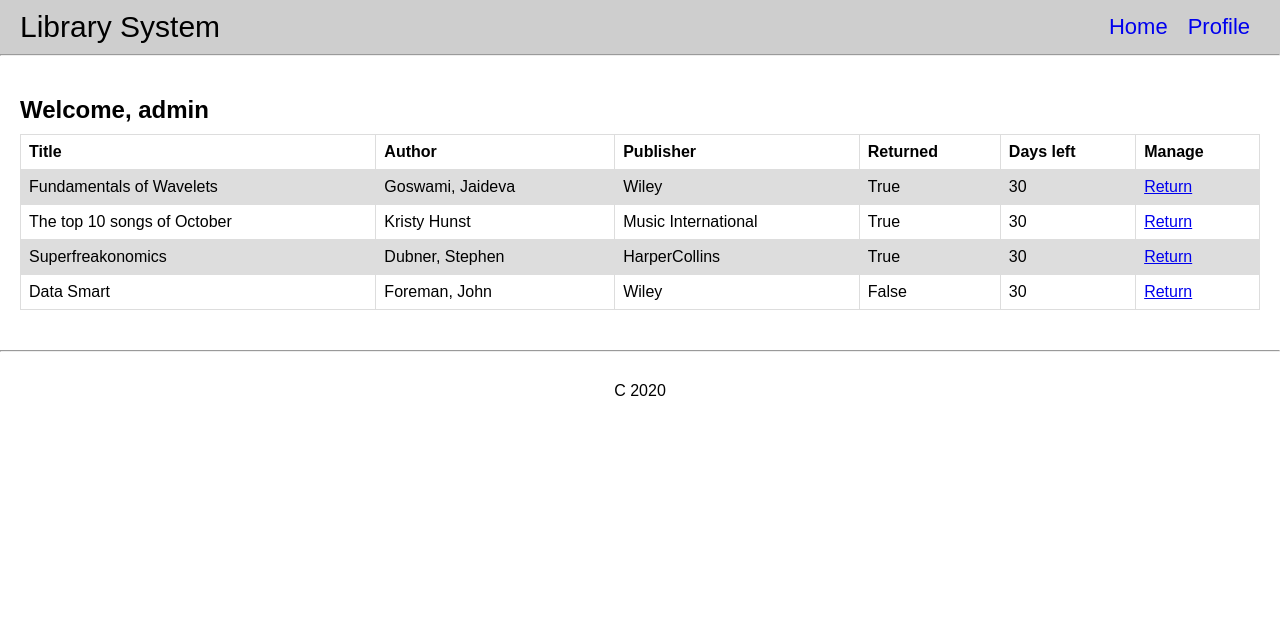
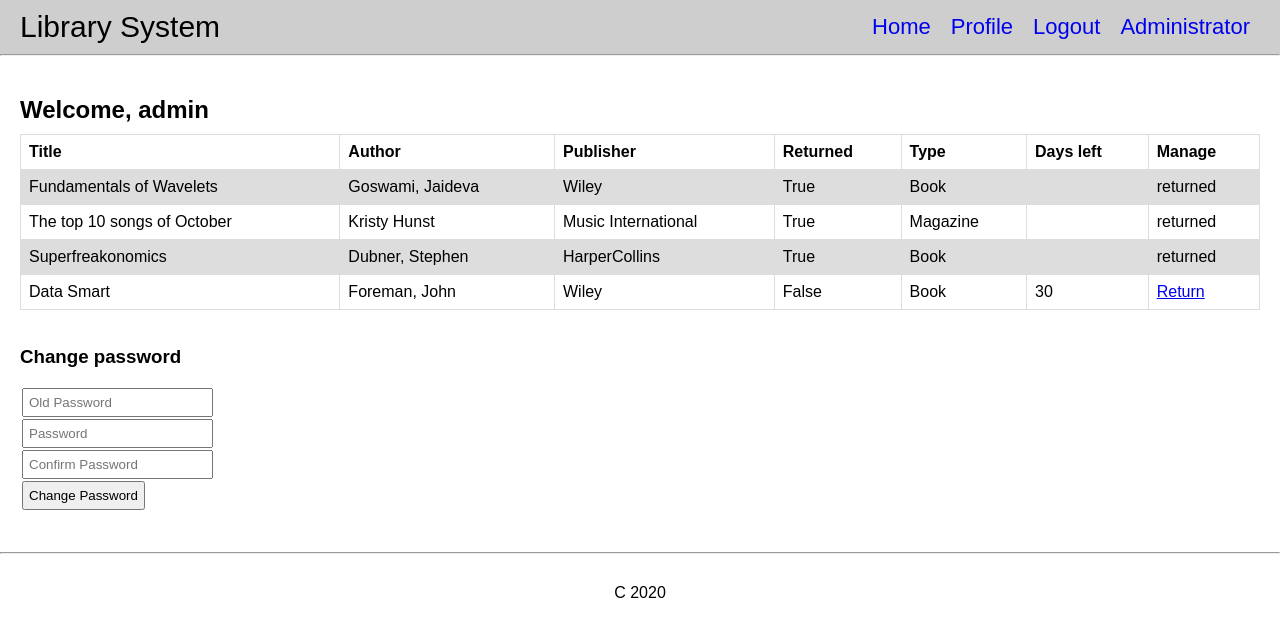
Before and after one commit to advename/Django-library-system, a Django app: page /user/profile/ in a window 1280 px wide. Shown: the top 637 px of the page. Run offline with Django 3.2, Linux system fonts and the light colour scheme; a user stored in the database is signed in; data comes from the database, SQL or seed files in the repository; both versions use the stored data as it was after the commit.

Commit message:
Base exercise requirements fullfilled

```diff
--- a/library_system/library_app/models.py
+++ b/library_system/library_app/models.py
@@ -4,6 +4,12 @@ from django.contrib.auth.models import User
 from datetime import datetime, timedelta
 
 # Create your models here.
+
+
+items_days_limits = {
+    "book": 30,
+    "magazine": 7
+}
 
 
 class Item(models.Model):
@@ -33,9 +39,17 @@ class ItemLoan(models.Model):
         return f"{self.item.title} - {self.user.username}"
 
     def daysLeft(self):
-        date_to_return = self.loaned_timestamp + timedelta(days=30)
-        days_left = (date_to_return - self.loaned_timestamp).days
+        if self.item.item_type == "book":
+            date_to_return = self.loaned_timestamp + \
+                timedelta(days=items_days_limits['book'])
+            days_left = (date_to_return - self.loaned_timestamp).days
+        else:
+            date_to_return = self.loaned_timestamp + \
+                timedelta(days=items_days_limits['magazine'])
+            days_left = (date_to_return - self.loaned_timestamp).days
         return days_left
 
     def is_available(self):
-        return True if returned_timestamp != NULL else False
+        # is not -> different than, aka -> !=
+        # None is used to check if the value is NULL or not. You can't directly check on the value NULL using NULL.
+        return self.returned_timestamp is not None
--- a/library_system/static/styles.css
+++ b/library_system/static/styles.css
@@ -67,3 +67,10 @@ footer p {
   padding-top: 30px;
   text-align: center;
 }
+
+input,
+button {
+  padding: 5px;
+  display: block;
+  margin: 2px;
+}
--- a/library_system/templates/base.html
+++ b/library_system/templates/base.html
@@ -16,8 +16,16 @@
       <p>Library System</p>
       <nav>
         <ul>
-          <li><a href="{% url 'library_app:index' %}">Home</a></li>
-          <li><a href="{% url 'user_app:profile' %}">Profile</a></li>
+          {% if request.user.is_authenticated %}
+            <li><a href="{% url 'library_app:index' %}">Home</a></li>
+            <li><a href="{% url 'user_app:profile' %}">Profile</a></li>
+            <li><a href="{% url 'user_app:logout' %}">Logout</a></li>
+          {% else %}
+            <li><a href="{% url 'user_app:login' %}">Login</a></li>
+          {% endif %}
+          {% if request.user.is_staff %}
+            <li><a href="{% url 'user_app:administrator' %}">Administrator</a></li>
+          {% endif %}
         </ul>
       </nav>
     </header>
--- a/library_system/templates/library_app/index.html
+++ b/library_system/templates/library_app/index.html
@@ -20,7 +20,7 @@
         <td>{{item.author}}</td>
         <td>{{item.publisher}}</td>
         <td>{{item.item_type|capfirst}}</td>
-        <td> <a href="{% url "user_app:loan_item" item.item_type item.id %}">LOAN</a> </td>
+        <td> <a href="{% url "user_app:loan_item" item.item_type item.id %}">Loan</a> </td>
       </tr>
       {% endfor %}
     </table>
--- a/library_system/templates/user_app/login.html
+++ b/library_system/templates/user_app/login.html
@@ -11,4 +11,8 @@
   <button>Login</button>
 </form>
 {% if error_message %} <p>{{error_message}}</p> {% endif %}
+<br>
+<br>
+<p>No user account?</p>
+<a href="{% url "user_app:sign_up" %}">Sign up </a>
 {% endblock content%}
--- a/library_system/templates/user_app/profile.html
+++ b/library_system/templates/user_app/profile.html
@@ -6,7 +6,7 @@
 
 <div>
   <h2>Welcome, {{user.username}}</h2>
-  <div>
+  <div class="profile-items">
     {% if itemloans.count %}
       <!-- Only display items when there are items to display -->
       <table>
@@ -15,6 +15,7 @@
           <th>Author</th>
           <th>Publisher</th>
           <th>Returned</th>
+          <th>Type</th>
           <th>Days left</th>
           <th>Manage</th>
         </tr>
@@ -23,9 +24,10 @@
           <td>{{itemloan.item.title}}</td>
           <td>{{itemloan.item.author}}</td>
           <td>{{itemloan.item.publisher}}</td>
-          <td>{% if itemloan.returned_timestamp == NULL  %} False  {% else %} True {% endif %} </td>
-          <td>{{itemloan.daysLeft}}</td>
-          <td> <a href="{% url "user_app:return_item" itemloan.item.item_type itemloan.item.id %}">Return</a> </td>
+          <td>{{ itemloan.is_available}}</td>
+          <td>{{ itemloan.item.item_type|capfirst }}</td>
+          <td>{% if itemloan.is_available %} {% else %} {{itemloan.daysLeft}} {% endif %}</td>
+          <td>{% if itemloan.is_available %} returned {% else %} <a href="{% url "user_app:return_item" itemloan.item.item_type itemloan.item.id %}">Return</a> {% endif %}  </td>
         </tr>
         {% endfor %}
       </table>
@@ -34,5 +36,18 @@
       <p>No items available.</p>
     {% endif %}
   </div>
+  <div class="profile-settings">
+  <br><br>
+    <h3>Change password </h3>
+    <br>
+    <form action="{% url "user_app:change_password" %}" method="POST">
+      {% csrf_token %}
+      <input type="password" name="old_password" placeholder="Old Password">
+      <input type="password" name="new_password1" placeholder="Password">
+      <input type="password" name="new_password2" placeholder="Confirm Password">
+      <button>Change Password</button>
+      {% if error_message %} <p>{{error_message}}</p> {% endif %}
+    </form>
+  </div>
 </div>
 {% endblock content%}
--- a/library_system/user_app/urls.py
+++ b/library_system/user_app/urls.py
@@ -5,7 +5,11 @@ app_name = "user_app"
 
 urlpatterns = [
     path("", views.login, name="login"),
+    path("logout/", views.logout, name="logout"),
+    path("sign-up/", views.sign_up, name="sign_up"),
     path("profile/", views.profile, name="profile"),
+    path("change-password/", views.change_password, name="change_password"),
+    path("administrator/", views.administrator, name="administrator"),
     path("loan/<str:type>/<int:id>", views.loan_item, name="loan_item"),
     path("return/<str:type>/<int:id>/", views.return_item, name="return_item"),
 ]
--- a/library_system/user_app/views.py
+++ b/library_system/user_app/views.py
@@ -1,11 +1,17 @@
 from django.shortcuts import render, get_object_or_404, reverse
-from django.contrib.auth import authenticate, login as dj_login
+from django.contrib.auth import authenticate, login as dj_login,  logout as dj_logout
 from django.http import HttpResponseRedirect
 from django.contrib.auth.decorators import login_required
 from library_app.models import Item, ItemLoan
 from django.utils import timezone
+from django.contrib.auth.models import User
+from django.contrib.auth import update_session_auth_hash
 
-item_limit = 2
+
+item_limit = {
+    "book": 10,
+    "magazine": 3
+}
 
 
 # Create your views here.
@@ -28,9 +34,34 @@ def login(request):
 
     return render(request, "user_app/login.html", context)
 
+# Sign Up
+
+
+def sign_up(request):
+    context = {}
+    if request.method == "POST":
+        password = request.POST['password']
+        confirm_password = request.POST['confirm_password']
+        user_name = request.POST['username']
+        email = request.POST['email']
+        if password == confirm_password:
+            if User.objects.create_user(user_name, email, password, is_staff=False):
+                return HttpResponseRedirect(reverse('user_app:login'))
+            else:
+                context = {
+                    'error': 'Could not create user account - please try again.'
+                }
+        else:
+            context = {
+                'error': 'Passwords did not match. Please try again.'
+            }
+    return render(request, 'user_app/sign_up.html', context)
+
 
 @login_required
-def profile(request):
+def profile(request, extraContext={}):
+    context = {}
+    context.update(extraContext)
     # Show all the items a user has loaned
 
     # From item, get
@@ -58,10 +89,10 @@ def loan_item(request, type, id):
     if loaned_items_list == 0:
 
         # Check if we have reached the max amount of items the user can rent
-        items_loaned_amount = (ItemLoan.objects.filter(
-            user=request.user) & ItemLoan.objects.filter(returned_timestamp__isnull=True)).count()
+        items_loaned_amount = ItemLoan.objects.filter(
+            user=request.user, returned_timestamp__isnull=True, item__item_type=item.item_type).count()
 
-        if items_loaned_amount < item_limit:
+        if items_loaned_amount < item_limit[item.item_type]:
             item.is_available = False
             item.save()
             ItemLoan.objects.create(item=item, user=request.user)
@@ -83,3 +114,57 @@ def return_item(request, type, id):
     loaned_item.save()
 
     return HttpResponseRedirect(reverse("user_app:profile"))
+
+
+@login_required
+def change_password(request):
+    context = {}
+
+    # Only handle password updates on a Post request
+    if request.method == "POST":
+        old_password = request.POST['old_password']
+        new_password1 = request.POST['new_password1']
+        new_password2 = request.POST['new_password2']
+
+        # Check if the old password is correct
+        if request.user.check_password(old_password):
+
+            # Check if both passwords match
+            if new_password1 == new_password2:
+                user = get_object_or_404(User, username=request.user.username)
+                user.set_password(new_password1)
+                user.save()
+
+                context = {"message": "Password successfully changed!"}
+
+                # Stay logged in after a password change
+                update_session_auth_hash(request, user)
+
+            # Passwords do not match
+            else:
+                context = {"message": "Passwords do not match"}
+
+        # Wrong old password
+        else:
+            context = {"message": "Wrong old password"}
+
+    # redirect back to profile page with messages
+    return profile(request, context)
+
+
+@login_required
+def administrator(request):
+    context = {}
+    # Show all the items a user has loaned
+
+    # From item, get
+    user = request.user  # currently logged in user
+    itemloans = ItemLoan.objects.filter(
+        returned_timestamp__isnull=True).order_by("loaned_timestamp")
+    context = {"itemloans": itemloans}
+    return render(request, "user_app/administrator.html", context)
+
+
+def logout(request):
+    dj_logout(request)
+    return HttpResponseRedirect(reverse('user_app:login'))
```
Also changed, not shown: library_system/templates/user_app/administrator.html (added, +39 -0 lines), library_system/templates/user_app/sign_up.html (added, +20 -0 lines), library_system/db.sqlite3.
